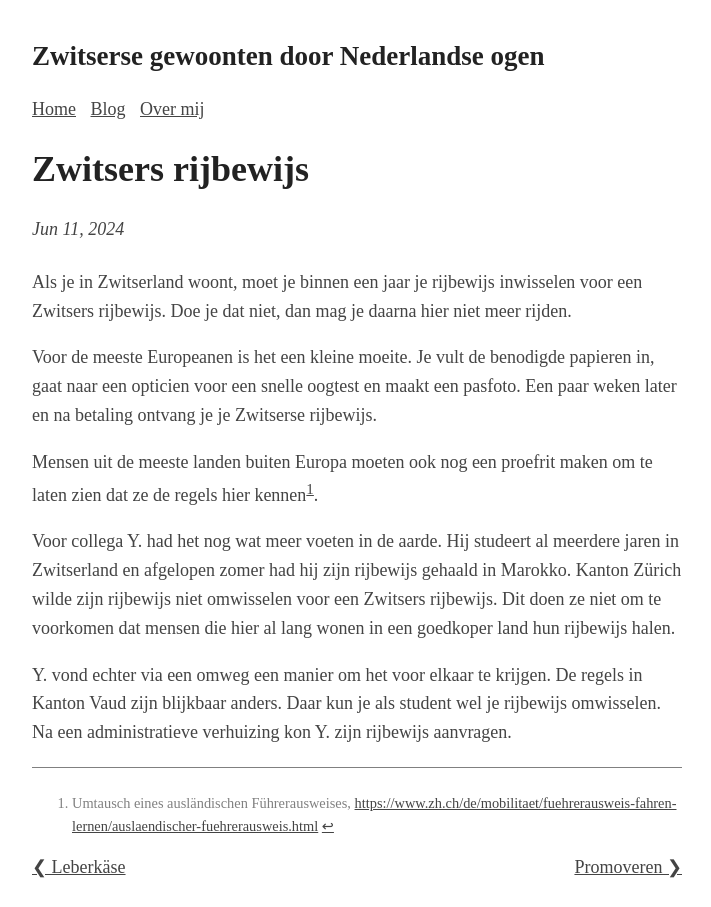
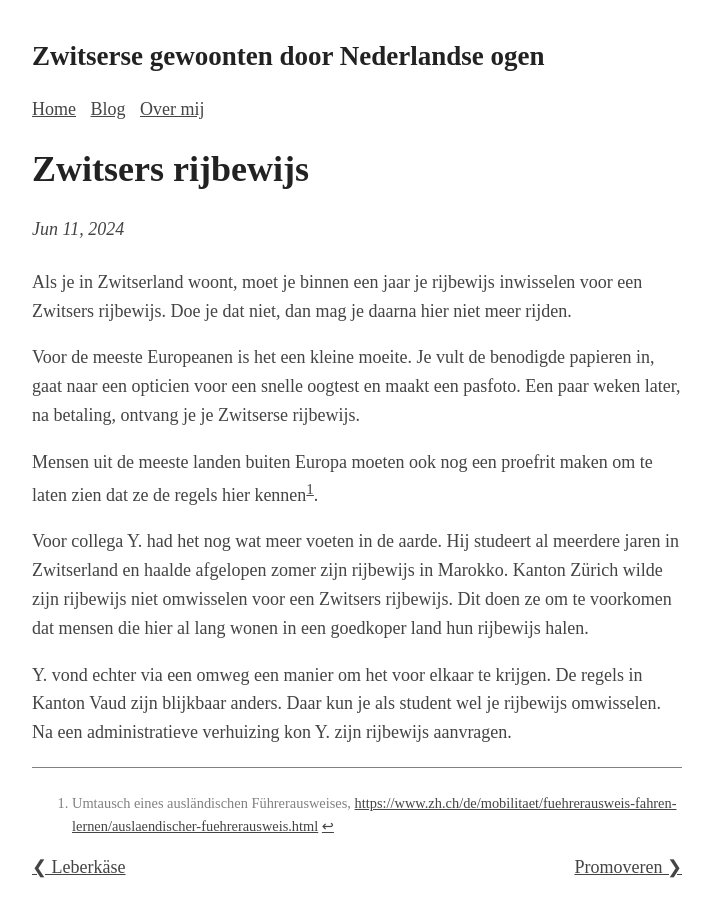
Before and after one commit to Roald87/roaldin.ch, a Jekyll site: the page built from _posts/2024-06-11-zwitsers-rijbewijs.md, in a window 1280 px wide. Shown: the whole page, without its empty margins (283-994 px from the left). Built offline with Jekyll 4.4.1, drawn with Linux system fonts in a browser that asks for light colours; comment, search, counter and statistics services are not loaded.

Commit message:
Spellcheck by ChatGPT

```diff
--- a/_posts/2024-06-11-zwitsers-rijbewijs.md
+++ b/_posts/2024-06-11-zwitsers-rijbewijs.md
@@ -6,11 +6,11 @@ image:
 
 Als je in Zwitserland woont, moet je binnen een jaar je rijbewijs inwisselen voor een Zwitsers rijbewijs. Doe je dat niet, dan mag je daarna hier niet meer rijden.
 
-Voor de meeste Europeanen is het een kleine moeite. Je vult de benodigde papieren in, gaat naar een opticien voor een snelle oogtest en maakt een pasfoto. Een paar weken later en na betaling ontvang je je Zwitserse rijbewijs.
+Voor de meeste Europeanen is het een kleine moeite. Je vult de benodigde papieren in, gaat naar een opticien voor een snelle oogtest en maakt een pasfoto. Een paar weken later, na betaling, ontvang je je Zwitserse rijbewijs.
 
 Mensen uit de meeste landen buiten Europa moeten ook nog een proefrit maken om te laten zien dat ze de regels hier kennen[^1].
 
-Voor collega Y. had het nog wat meer voeten in de aarde. Hij studeert al meerdere jaren in Zwitserland en afgelopen zomer had hij zijn rijbewijs gehaald in Marokko. Kanton Zürich wilde zijn rijbewijs niet omwisselen voor een Zwitsers rijbewijs. Dit doen ze niet om te voorkomen dat mensen die hier al lang wonen in een goedkoper land hun rijbewijs halen.
+Voor collega Y. had het nog wat meer voeten in de aarde. Hij studeert al meerdere jaren in Zwitserland en haalde afgelopen zomer zijn rijbewijs in Marokko. Kanton Zürich wilde zijn rijbewijs niet omwisselen voor een Zwitsers rijbewijs. Dit doen ze om te voorkomen dat mensen die hier al lang wonen in een goedkoper land hun rijbewijs halen.
 
 Y. vond echter via een omweg een manier om het voor elkaar te krijgen. De regels in Kanton Vaud zijn blijkbaar anders. Daar kun je als student wel je rijbewijs omwisselen. Na een administratieve verhuizing kon Y. zijn rijbewijs aanvragen.
 
```
